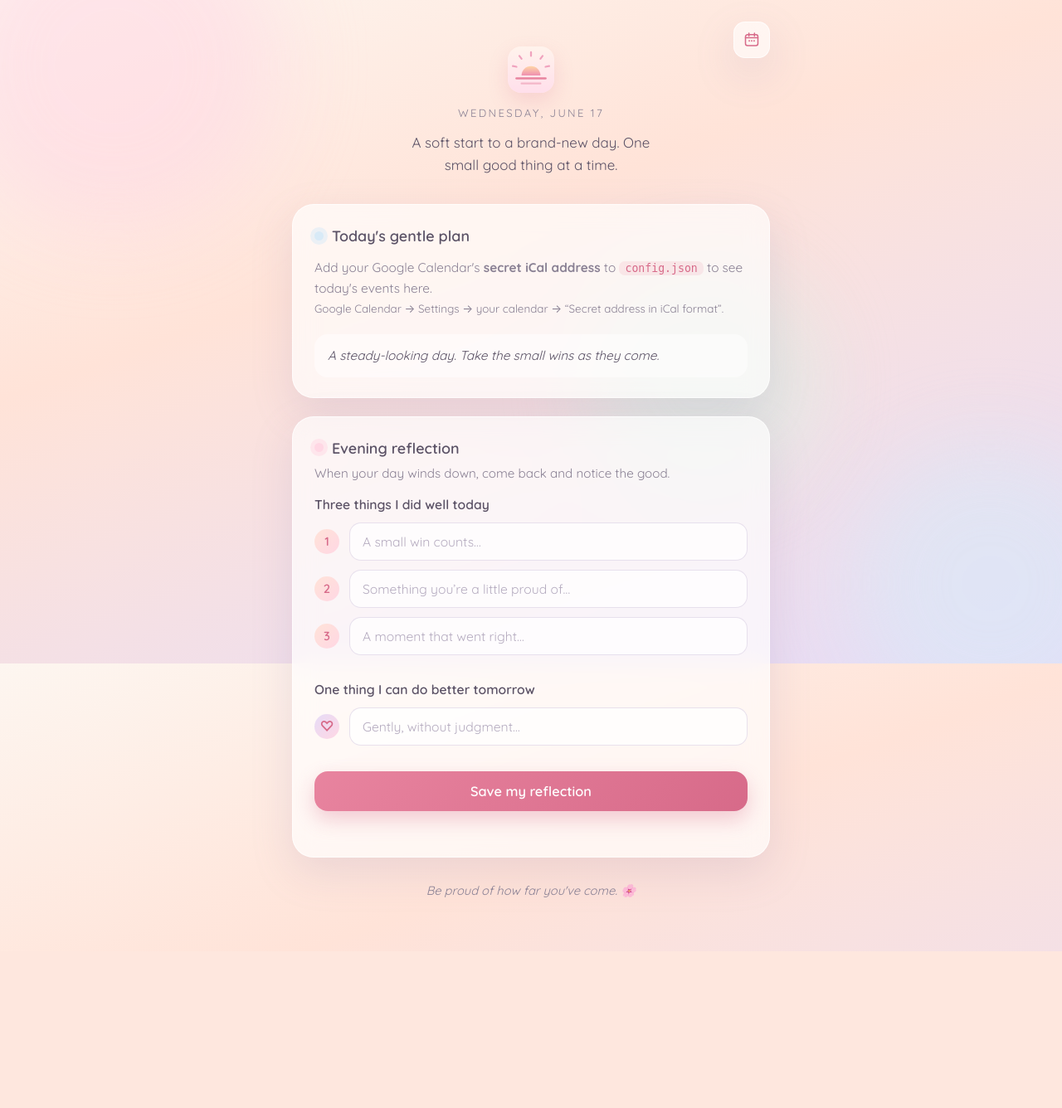
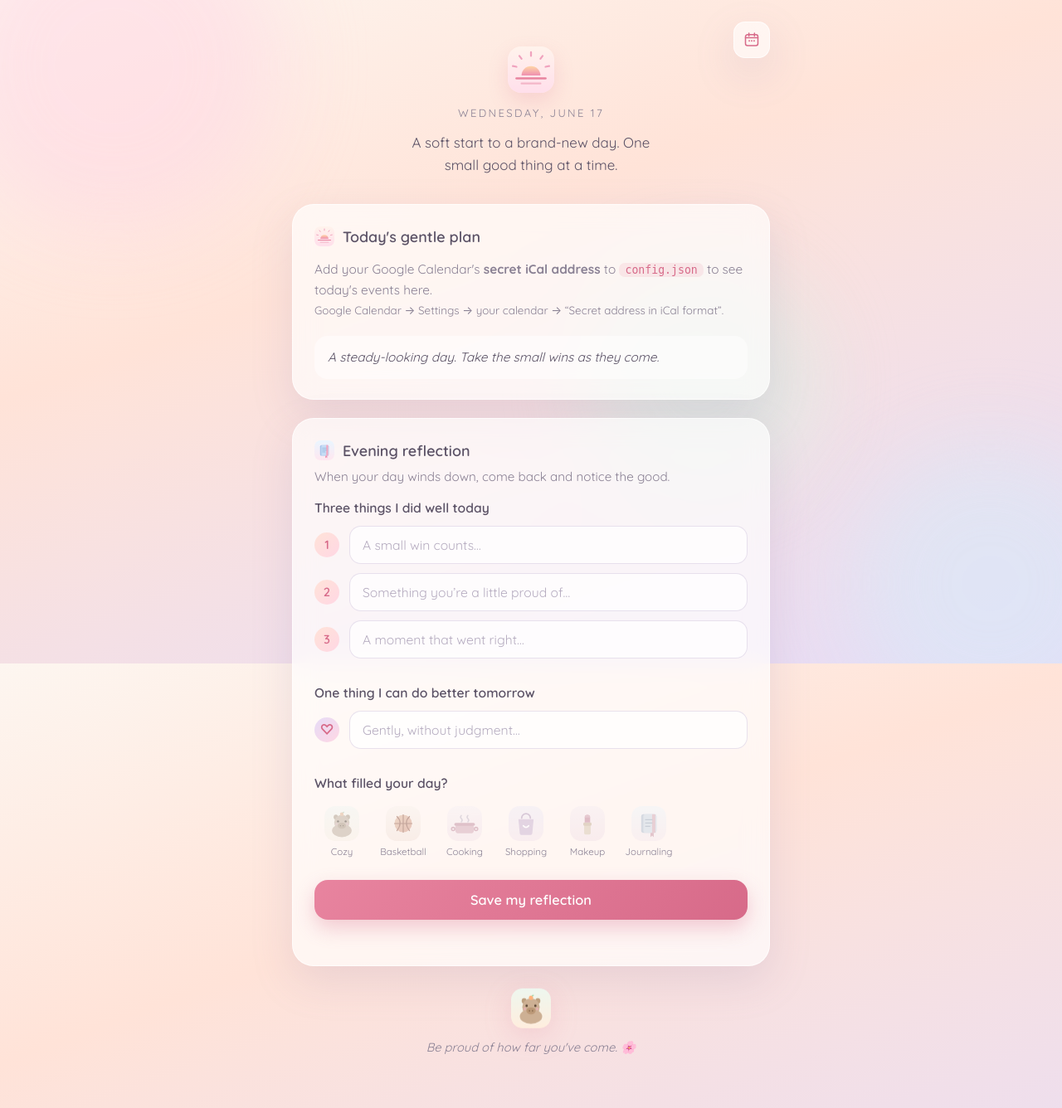
Before and after one commit to majjuuu/morning-checkin, a Flask app: page / in a window 1280 px wide. Shown: the whole page at 83% size. Before the commit the page ends 1082 px from the top, so only its background shows below. Run offline with Flask 3, Linux system fonts and the light colour scheme.

Commit message:
Add cute themed icons: day tags, daily companion, heading accents
- Six hand-drawn pastel SVG icons (capybara, basketball, cooking, shopping, makeup, journaling)
- 'What filled your day?' tappable tags in the reflection, saved per day and shown on the calendar
- A daily companion in the footer (capybara-weighted rotation)
- Themed icon accents on the section headings

Co-Authored-By: Claude Opus 4.8 <noreply@anthropic.com>

```diff
--- a/app.py
+++ b/app.py
@@ -71,6 +71,25 @@ NOTES_FULL = [
     "A packed day — be sure to steal a few small moments just for you.",
     "Plenty on today's plate. Breathe between things; you don't have to rush.",
     "A bustling day ahead. Go gently — done is enough, perfect isn't required.",
+]
+
+
+# "What filled your day?" tags shown in the reflection. id == icon filename stem.
+ACTIVITIES = [
+    {"id": "capybara", "label": "Cozy"},
+    {"id": "basketball", "label": "Basketball"},
+    {"id": "cooking", "label": "Cooking"},
+    {"id": "shopping", "label": "Shopping"},
+    {"id": "makeup", "label": "Makeup"},
+    {"id": "journaling", "label": "Journaling"},
+]
+ACTIVITY_IDS = {a["id"] for a in ACTIVITIES}
+
+# A little companion that greets you each day — capybara shows up most often.
+COMPANIONS = [
+    "capybara", "basketball", "capybara", "cooking",
+    "capybara", "shopping", "capybara", "makeup",
+    "capybara", "journaling",
 ]
 
 
@@ -198,6 +217,9 @@ def index():
         date_str=date_str,
         display_name=(cfg.get("display_name") or "").strip(),
         saved=saved,
+        activities=ACTIVITIES,
+        saved_tags=(saved.get("tags", []) if saved else []),
+        companion=pick_for_day(COMPANIONS, today),
     )
 
 
@@ -207,11 +229,15 @@ def save():
     date_str = data.get("date") or dt.date.today().isoformat()
     wins = [str(w).strip() for w in data.get("wins", [])]
     improve = str(data.get("improve", "")).strip()
+    # Keep only known activity tags, in their canonical order.
+    chosen = set(data.get("tags", []) or [])
+    tags = [a["id"] for a in ACTIVITIES if a["id"] in chosen]
 
     entry = {
         "date": date_str,
         "wins": wins,
         "improve": improve,
+        "tags": tags,
         "saved_at": dt.datetime.now().isoformat(timespec="seconds"),
     }
     journal_path(date_str).write_text(
@@ -238,6 +264,8 @@ def calendar_view():
         "calendar.html",
         today_str=now.date().isoformat(),
         display_name=(cfg.get("display_name") or "").strip(),
+        activities=ACTIVITIES,
+        companion=pick_for_day(COMPANIONS, now.date()),
     )
 
 
--- a/static/style.css
+++ b/static/style.css
@@ -415,6 +415,59 @@ legend {
 .entry-empty a { color: var(--rose-deep); }
 .entry-loading { color: var(--ink-soft); margin: 6px 0; }
 
+/* section-heading accent icons */
+.head-ic { display: block; border-radius: 7px; flex: 0 0 auto; }
+
+/* "what filled your day?" tags */
+.daytags { margin-top: 2px; margin-bottom: 22px; }
+.tag-row { display: flex; flex-wrap: wrap; gap: 8px; }
+.tag {
+  display: flex;
+  flex-direction: column;
+  align-items: center;
+  gap: 5px;
+  width: 66px;
+  padding: 6px 4px 5px;
+  border: none;
+  border-radius: 14px;
+  background: transparent;
+  font-family: inherit;
+  cursor: pointer;
+}
+.tag img {
+  border-radius: 13px;
+  filter: grayscale(0.5) opacity(0.55);
+  transition: filter 0.15s, box-shadow 0.15s, transform 0.15s;
+}
+.tag span {
+  font-size: 0.72rem;
+  color: var(--ink-soft);
+  transition: color 0.15s;
+}
+.tag:hover img { transform: translateY(-2px); }
+.tag.on img { filter: none; box-shadow: 0 6px 14px rgba(215, 106, 137, 0.28); }
+.tag.on span { color: var(--rose-deep); font-weight: 600; }
+
+/* footer companion */
+.companion {
+  display: block;
+  margin: 0 auto 10px;
+  border-radius: 14px;
+  filter: drop-shadow(0 8px 16px rgba(215, 106, 137, 0.18));
+  animation: bob 4s ease-in-out infinite;
+}
+.foot p { margin: 0; }
+@keyframes bob {
+  0%, 100% { transform: translateY(0); }
+  50%      { transform: translateY(-4px); }
+}
+
+/* calendar: tags shown in a day's entry */
+.entry-tags { display: flex; flex-wrap: wrap; gap: 12px; margin-top: 2px; }
+.entry-tag { display: flex; flex-direction: column; align-items: center; gap: 4px; width: 52px; }
+.entry-tag img { border-radius: 11px; }
+.entry-tag span { font-size: 0.7rem; color: var(--ink-soft); text-align: center; }
+
 @media (max-width: 480px) {
   .greeting { font-size: 1.7rem; }
   .page { padding: 40px 16px 48px; }
--- a/templates/index.html
+++ b/templates/index.html
@@ -41,7 +41,7 @@
     </header>
 
     <section class="card schedule">
-      <h2><span class="dot"></span>Today's gentle plan</h2>
+      <h2><img class="head-ic" src="{{ url_for('static', filename='icon.svg') }}" alt="" width="24" height="24" />Today's gentle plan</h2>
 
       {% if calendar_error == 'no-url' %}
         <p class="hint">
@@ -71,7 +71,7 @@
     </section>
 
     <section class="card reflect">
-      <h2><span class="dot dot-pink"></span>Evening reflection</h2>
+      <h2><img class="head-ic" src="{{ url_for('static', filename='icons/journaling.svg') }}" alt="" width="24" height="24" />Evening reflection</h2>
       <p class="reflect-intro">When your day winds down, come back and notice the good.</p>
 
       <form id="reflect-form">
@@ -103,6 +103,19 @@
           </label>
         </fieldset>
 
+        <fieldset class="daytags">
+          <legend>What filled your day?</legend>
+          <div class="tag-row">
+            {% for a in activities %}
+            <button type="button" class="tag {% if a.id in saved_tags %}on{% endif %}"
+                    data-tag="{{ a.id }}" aria-pressed="{{ 'true' if a.id in saved_tags else 'false' }}">
+              <img src="{{ url_for('static', filename='icons/' + a.id + '.svg') }}" alt="" width="42" height="42" />
+              <span>{{ a.label }}</span>
+            </button>
+            {% endfor %}
+          </div>
+        </fieldset>
+
         <input type="hidden" id="date" value="{{ date_str }}" />
         <button type="submit" class="save-btn">Save my reflection</button>
         <p class="saved-msg" id="saved-msg">
@@ -111,18 +124,30 @@
       </form>
     </section>
 
-    <footer class="foot">Be proud of how far you've come. 🌸</footer>
+    <footer class="foot">
+      <img class="companion" src="{{ url_for('static', filename='icons/' + companion + '.svg') }}" alt="" width="48" height="48" />
+      <p>Be proud of how far you've come. 🌸</p>
+    </footer>
   </main>
 
   <script>
     const form = document.getElementById("reflect-form");
     const msg = document.getElementById("saved-msg");
 
+    // Toggle "what filled your day?" tags.
+    document.querySelectorAll(".tag").forEach((btn) => {
+      btn.addEventListener("click", () => {
+        const on = btn.classList.toggle("on");
+        btn.setAttribute("aria-pressed", on ? "true" : "false");
+      });
+    });
+
     form.addEventListener("submit", async (e) => {
       e.preventDefault();
       const wins = [...document.querySelectorAll('input[name="win"]')].map(i => i.value);
       const improve = document.querySelector('input[name="improve"]').value;
       const date = document.getElementById("date").value;
+      const tags = [...document.querySelectorAll(".tag.on")].map(b => b.dataset.tag);
 
       msg.textContent = "Saving…";
       msg.classList.add("show");
@@ -130,7 +155,7 @@
         const res = await fetch("/save", {
           method: "POST",
           headers: { "Content-Type": "application/json" },
-          body: JSON.stringify({ date, wins, improve }),
+          body: JSON.stringify({ date, wins, improve, tags }),
         });
         if (!res.ok) throw new Error();
         msg.textContent = "Saved. Rest well — you did enough today. 🌙";
```
Also changed, not shown: templates/calendar.html (+13 -1 lines), static/icons/basketball.svg (added), static/icons/capybara.svg (added), static/icons/cooking.svg (added), static/icons/journaling.svg (added), static/icons/makeup.svg (added), static/icons/shopping.svg (added).
